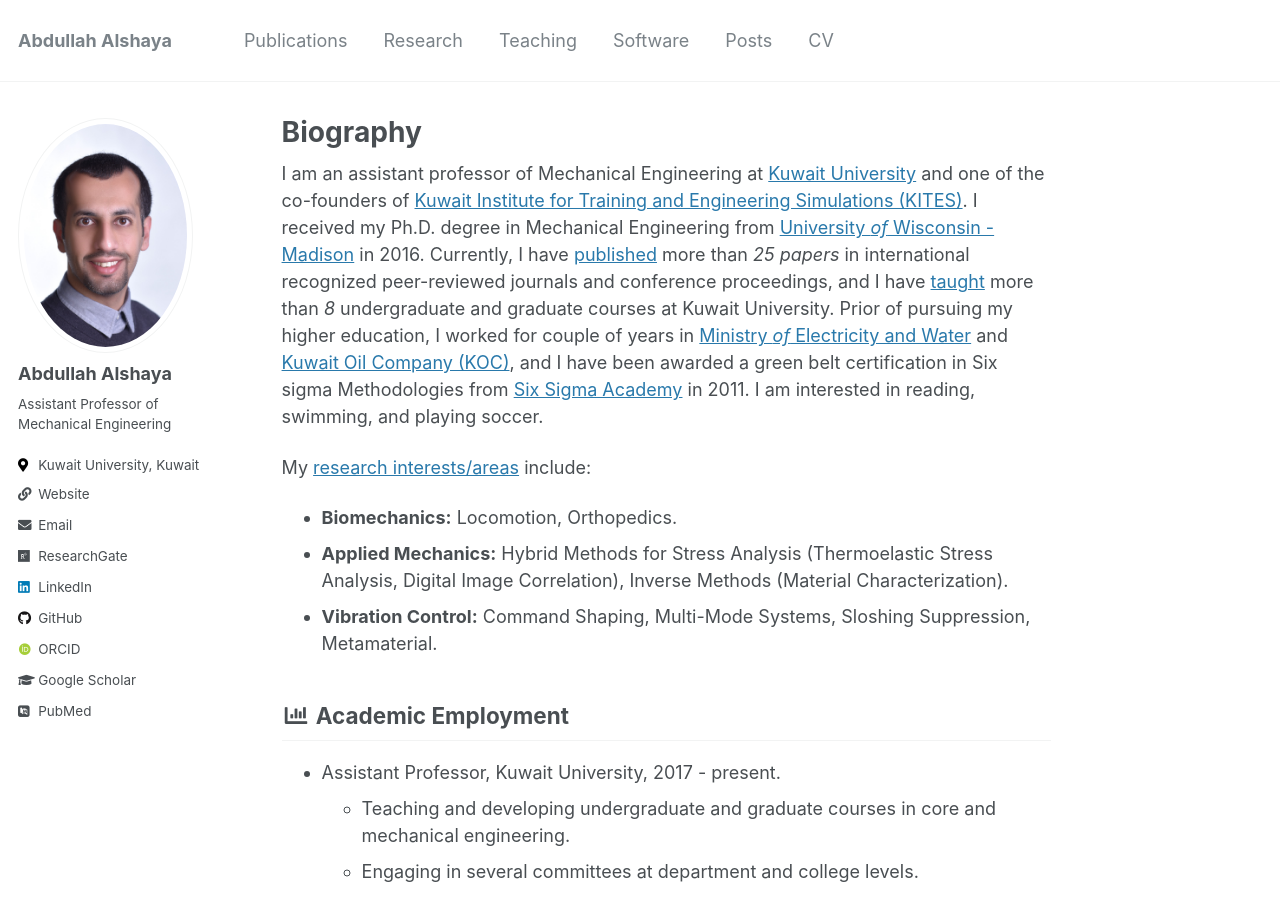
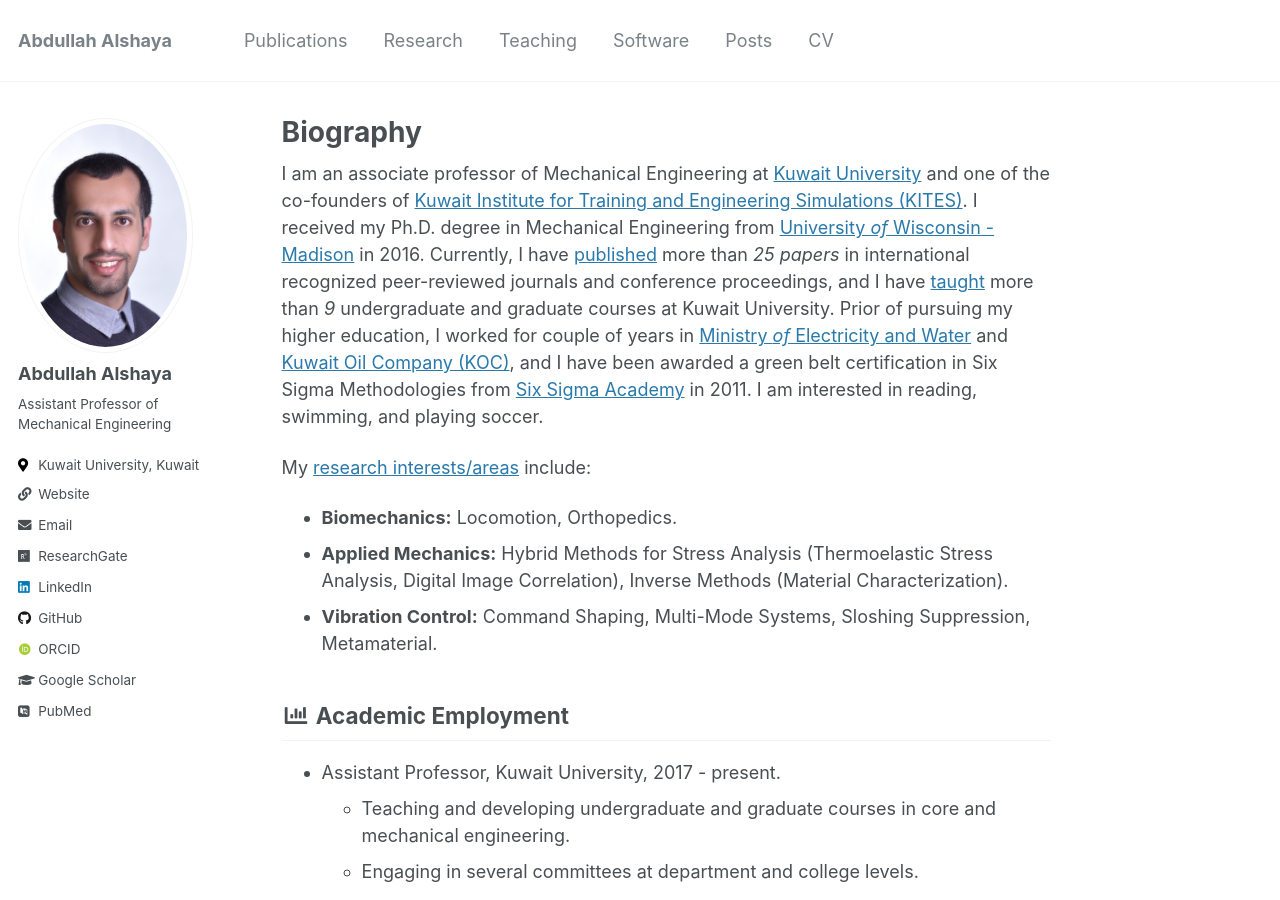
Before and after one commit to abdullah-alshaye/abdullah, a Jekyll site: the page built from _pages/about.md, in a window 1280 px wide and 900 px high. Built offline with Jekyll 4.4.1, drawn with Linux system fonts in a browser that asks for light colours; some web fonts are replaced; some of the changed text lies outside the part shown.

Commit message:
some edits

```diff
--- a/_pages/about.md
+++ b/_pages/about.md
@@ -8,7 +8,7 @@
   - /about.html
 ---
 
-I am an assistant professor of Mechanical Engineering at [Kuwait University](http://kuweb.ku.edu.kw/ku/index.htm) and one of the co-founders of [Kuwait Institute for Training and Engineering Simulations (KITES)](http://kites-kw.com/en/). I received my Ph.D. degree in Mechanical Engineering from [University *of* Wisconsin - Madison](https://www.wisc.edu/) in 2016. Currently, I have [published](publications) more than *25 papers* in international recognized peer-reviewed journals and conference proceedings, and I have [taught](teaching) more than *8* undergraduate and graduate courses at Kuwait University. Prior of pursuing my higher education, I worked for couple of years in [Ministry *of* Electricity and Water](https://www.mew.gov.kw/en/) and [Kuwait Oil Company (KOC)](https://www.kockw.com/sites/EN/Pages/Default.aspx), and I have been awarded a green belt certification in Six sigma Methodologies from [Six Sigma Academy](https://www.ssaandco.com/) in 2011. I am interested in reading, swimming, and playing soccer.
+I am an associate professor of Mechanical Engineering at [Kuwait University](http://kuweb.ku.edu.kw/ku/index.htm) and one of the co-founders of [Kuwait Institute for Training and Engineering Simulations (KITES)](http://kites-kw.com/en/). I received my Ph.D. degree in Mechanical Engineering from [University *of* Wisconsin - Madison](https://www.wisc.edu/) in 2016. Currently, I have [published](publications) more than *25 papers* in international recognized peer-reviewed journals and conference proceedings, and I have [taught](teaching) more than *9* undergraduate and graduate courses at Kuwait University. Prior of pursuing my higher education, I worked for couple of years in [Ministry *of* Electricity and Water](https://www.mew.gov.kw/en/) and [Kuwait Oil Company (KOC)](https://www.kockw.com/sites/EN/Pages/Default.aspx), and I have been awarded a green belt certification in Six Sigma Methodologies from [Six Sigma Academy](https://www.ssaandco.com/) in 2011. I am interested in reading, swimming, and playing soccer.
 
 My [research interests/areas](research) include:
 - <b>Biomechanics:</b> Locomotion, Orthopedics.
```
Also changed, not shown: other parts of _pages/about.md (+2 -0 lines).
